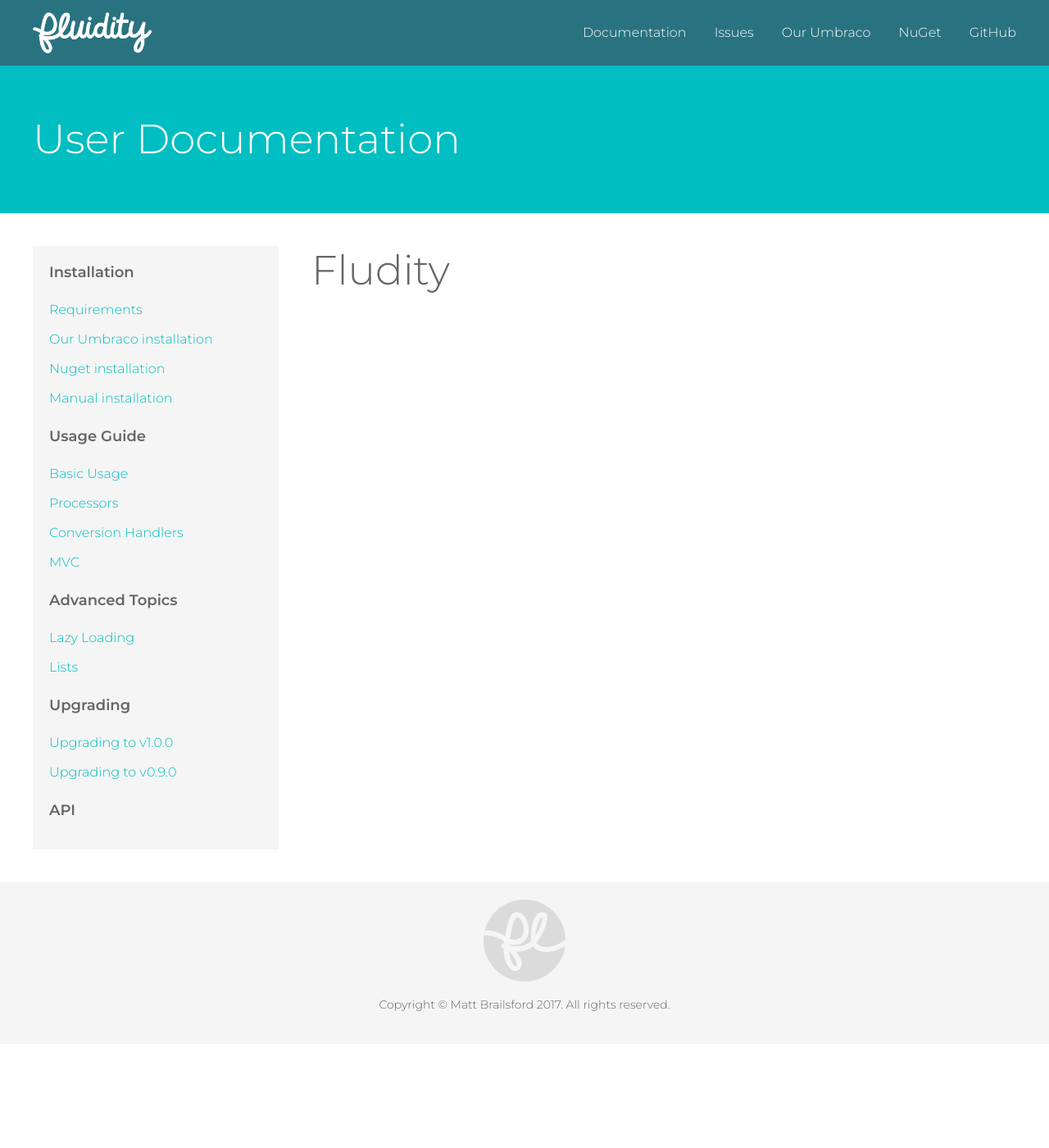
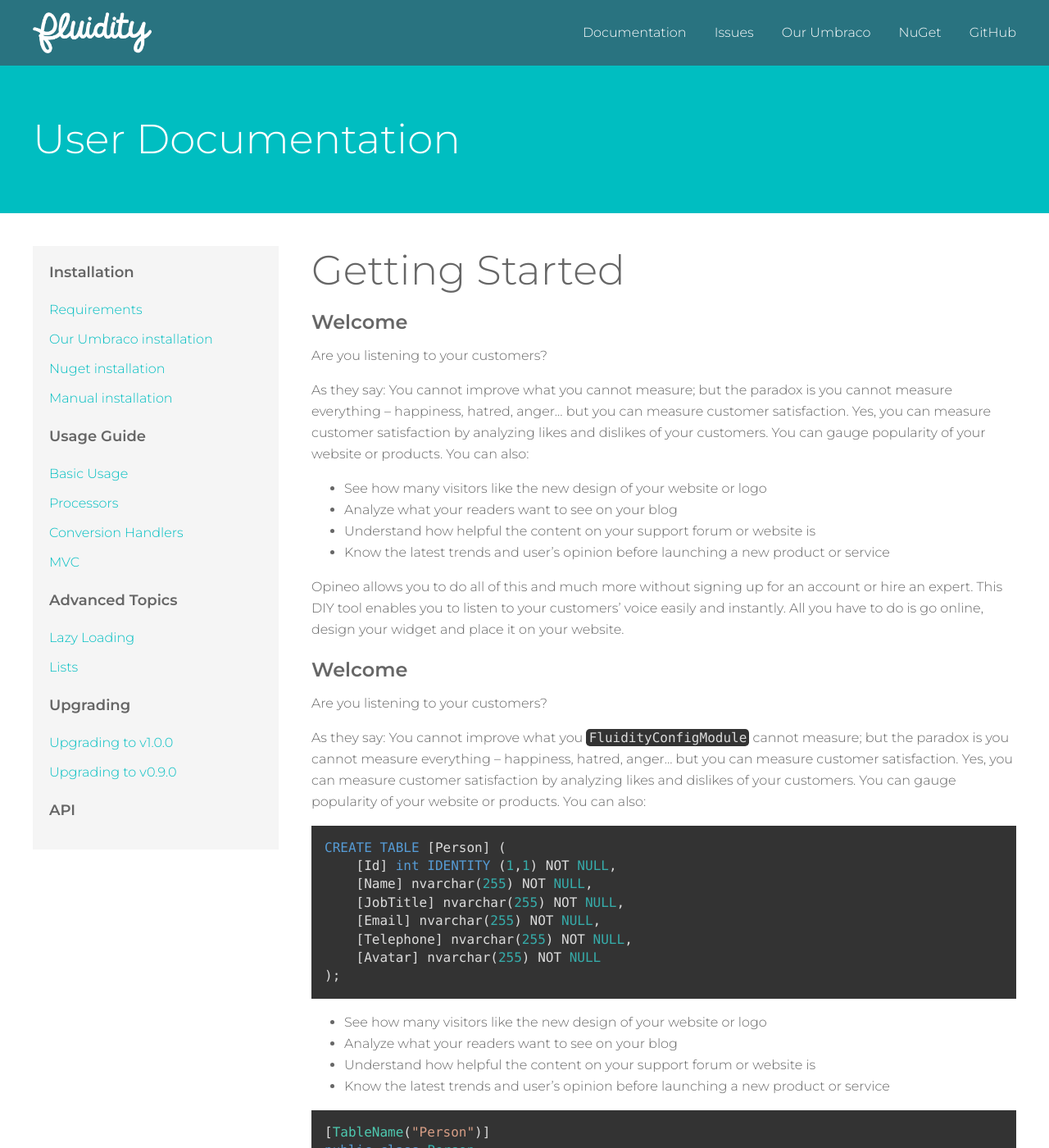
Before and after one commit to mattbrailsford/umbraco-fluidity, a Jekyll site: the page built from docs/_pages/00-home.md, in a window 1280 px wide and 1400 px high. Shown: the whole window at 82% size. Built offline with Jekyll 4.4.1, drawn with Linux system fonts in a browser that asks for light colours; some of the changed text lies outside the part shown.

Commit message:
Added some dummy content on homepage for now

```diff
--- a/docs/_pages/00-home.md
+++ b/docs/_pages/00-home.md
@@ -4,4 +4,61 @@
 permalink: /index.html
 ---
 
-## Fludity
+<h2> Getting Started</h2>
+<h3 id="welcome"> Welcome</h3>
+<p> Are you listening to your customers?</p>
+
+<p> As they say: You cannot improve what you cannot measure; but the paradox is you
+cannot measure everything – happiness, hatred, anger… but you can measure customer
+satisfaction. Yes, you can measure customer satisfaction by analyzing likes and
+dislikes of your customers. You can gauge popularity of your website or products.
+You can also:</p>
+<ul>
+<li>See how many visitors like the new design of your website or logo</li>
+<li>Analyze what your readers want to see on your blog</li>
+<li>Understand how helpful the content on your support forum or website is</li>
+<li>Know the latest trends and user’s opinion before launching a new product or service</li>
+</ul>
+<p> Opineo allows you to do all of this and much more without signing up for an account
+or hire an expert. This DIY tool enables you to listen to your customers’ voice
+easily and instantly. All you have to do is go online, design your widget and place
+it on your website. </p>
+<h3 id="welcome"> Welcome</h3>
+<p> Are you listening to your customers?</p>
+
+<p> As they say: You cannot improve what you <code class="language-csharp">FluidityConfigModule</code> cannot measure; but the paradox is you
+cannot measure everything – happiness, hatred, anger… but you can measure customer
+satisfaction. Yes, you can measure customer satisfaction by analyzing likes and
+dislikes of your customers. You can gauge popularity of your website or products.
+You can also:</p>
+<pre><code class="language-sql">CREATE TABLE [Person] (
+    [Id] int IDENTITY (1,1) NOT NULL,
+    [Name] nvarchar(255) NOT NULL,
+    [JobTitle] nvarchar(255) NOT NULL,
+    [Email] nvarchar(255) NOT NULL,
+    [Telephone] nvarchar(255) NOT NULL,
+    [Avatar] nvarchar(255) NOT NULL
+);
+</code></pre>
+<ul>
+<li>See how many visitors like the new design of your website or logo</li>
+<li>Analyze what your readers want to see on your blog</li>
+<li>Understand how helpful the content on your support forum or website is</li>
+<li>Know the latest trends and user’s opinion before launching a new product or service</li>
+</ul>
+<pre><code class="language-csharp">[TableName("Person")]
+public class Person
+{
+    // Some comment
+    [PrimaryKeyColumn]
+    public int Id { get; set; }
+    public string Name { get; set; }
+    public string JobTitle { get; set; }
+    public string Email { get; set; }
+    public string Telephone { get; set; }
+    public string Avatar { get; set; }
+}</code></pre>
+<p> Opineo allows you to do all of this and much more without signing up for an account
+or hire an expert. This DIY tool enables you to listen to your customers’ voice
+easily and instantly. All you have to do is go online, design your widget and place
+it on your website. </p>
```
